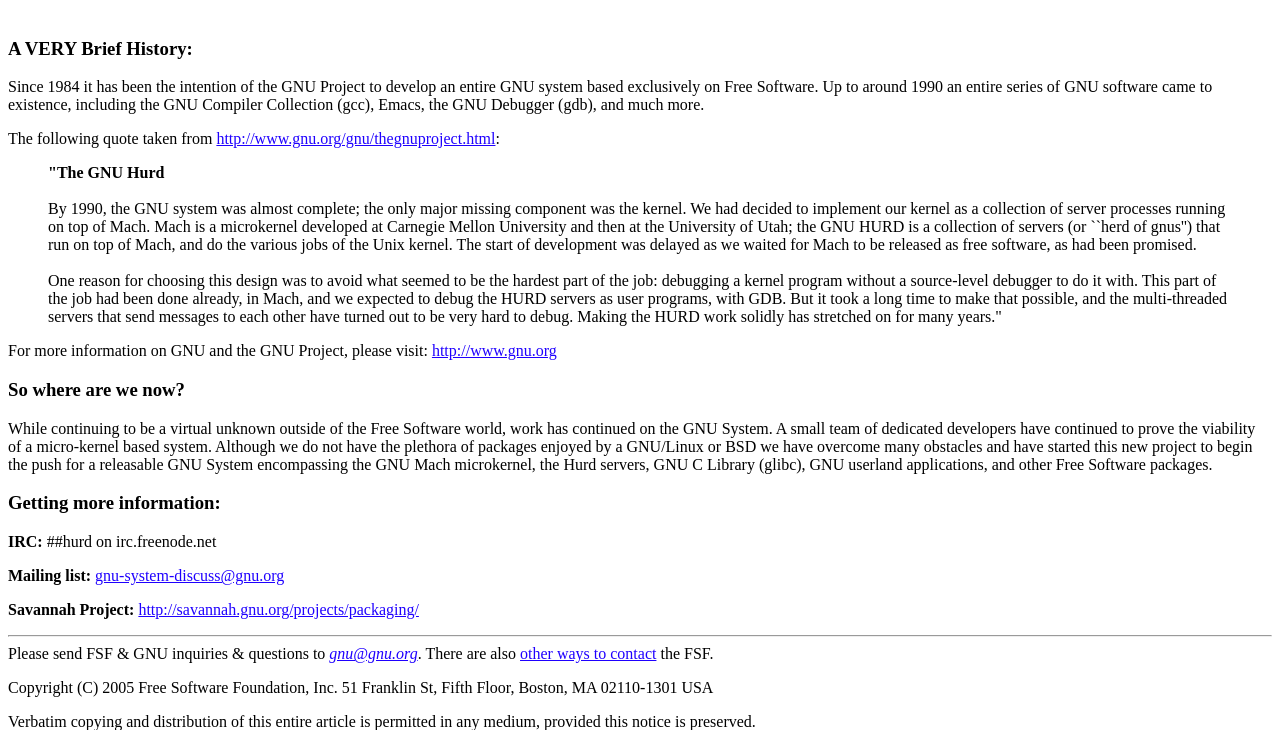
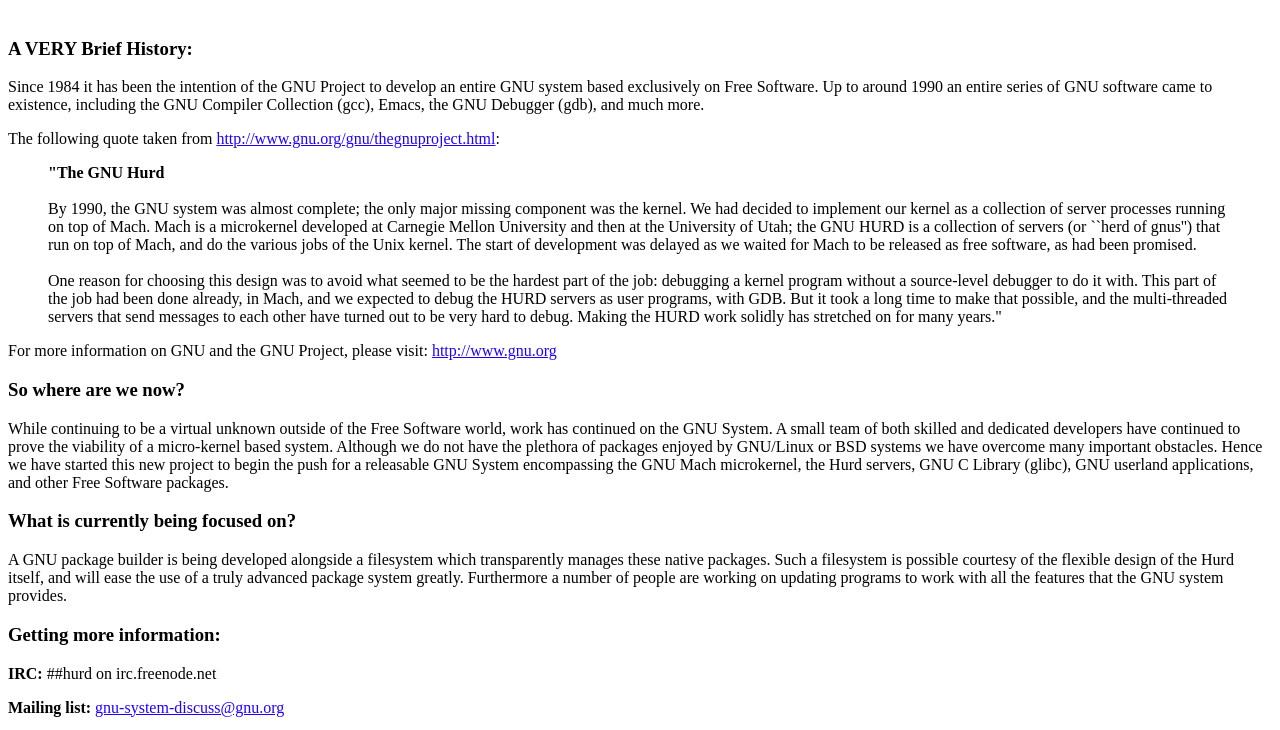
Before and after one commit to gnu-mirror-unofficial/packaging, a plain HTML site: page packaging.html in a window 1280 px wide. Shown: the part 79-809 px from the top of the page. Drawn offline with Linux system fonts and the light colour scheme.

Commit message:
Slight change of wording. Added "What is curently being focused on?" paragraph.

```diff
--- a/packaging.html
+++ b/packaging.html
@@ -42,7 +42,7 @@ user programs, with GDB.  But it took a long time to make that
 possible, and the multi-threaded servers that send messages to each
 other have turned out to be very hard to debug.  Making the HURD work
 solidly has stretched on for many years."
-</P></blockquote>
+</P></BLOCKQUOTE>
 <P>
 For more information on GNU and the GNU Project, please
 visit: <A HREF="http://www.gnu.org">http://www.gnu.org</A>
@@ -51,14 +51,24 @@ visit: <A HREF="http://www.gnu.org">http://www.gnu.org</A>
 <H3>So where are we now?</H3>
 <P>
 While continuing to be a virtual unknown outside of the Free Software
-world, work has continued on the GNU System.  A small team of
+world, work has continued on the GNU System.  A small team of both skilled and
 dedicated developers have continued to prove the viability of a
 micro-kernel based system.  Although we do not have the plethora of
-packages enjoyed by a GNU/Linux or BSD we have overcome many obstacles
-and have started this new project to begin the push for a releasable
-GNU System encompassing the GNU Mach microkernel, the Hurd servers,
+packages enjoyed by GNU/Linux or BSD systems we have overcome many important
+obstacles. Hence we have started this new project to begin the push for a
+releasable GNU System encompassing the GNU Mach microkernel, the Hurd servers,
 GNU C Library (glibc), GNU userland applications, and other Free
 Software packages.
+</P>
+
+<H3>What is currently being focused on?</H3>
+<P>
+A GNU package builder is being developed alongside a filesystem which
+transparently manages these native packages. Such a filesystem is possible
+courtesy of the flexible design of the Hurd itself, and will ease the use of a
+truly advanced package system greatly. Furthermore a number of people are
+working on updating programs to work with all the features that the GNU system
+provides.
 </P>
 
 <H3>Getting more information:</H3>
@@ -75,7 +85,7 @@ Please send FSF &amp; GNU inquiries &amp; questions to
 also <A HREF="http://www.gnu.org/home.html#ContactInfo">other ways to
 contact</A> the FSF.
 <P>
-Copyright (C) 2005 Free Software Foundation, Inc.  51 Franklin St,
+Copyright (C) 2005 Free Software Foundation, Inc. 51 Franklin St,
 Fifth Floor, Boston, MA 02110-1301 USA
 <P>
 Verbatim copying and distribution of this entire article is permitted
@@ -83,7 +93,7 @@ in any medium, provided this notice is preserved.
 <P>
 Updated:
 <!-- timestamp start -->
-$Date: 2005/08/02 19:42:13 $ $Author: ams $
+$Date: 2005/08/09 13:44:42 $ $Author: ajjensen $
 <!-- timestamp end -->
 <HR>
 </BODY>
```
